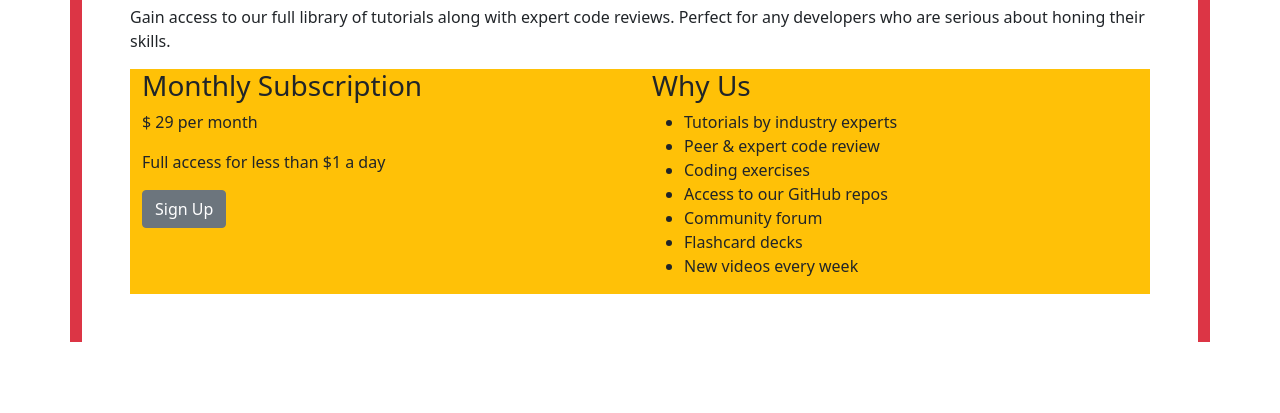
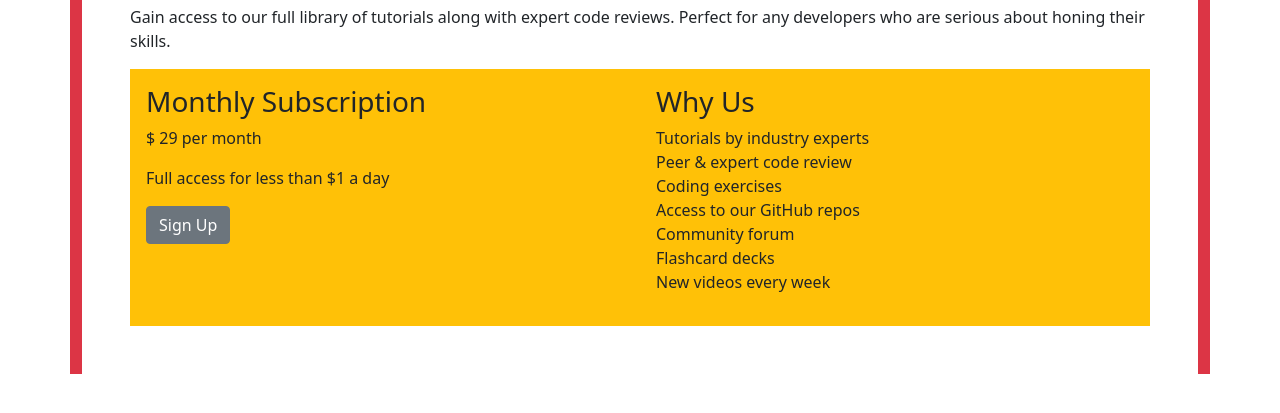
Before and after one commit to timidij/bootstraptask, a plain HTML site: page price.html in a window 1280 px wide. Shown: the part 253-666 px from the top of the page. Drawn offline with nearby package versions, Linux system fonts and the light colour scheme.

Commit message:
price html modified

```diff
--- a/price.html
+++ b/price.html
@@ -3,7 +3,7 @@
 <head>
     <meta charset="UTF-8">
     <meta name="viewport" content="width=device-width, initial-scale=1.0">
-    <title>About us</title>
+    <title>price</title>
     <link href="https://cdn.jsdelivr.net/npm/bootstrap@5.0.2/dist/css/bootstrap.min.css" rel="stylesheet" integrity="sha384-EVSTQN3/azprG1Anm3QDgpJLIm9Nao0Yz1ztcQTwFspd3yD65VohhpuuCOmLASjC" crossorigin="anonymous">
 </head>
 <body>
@@ -52,12 +52,12 @@
               </p>
 
             </div>
-            <div class="container">
+            <div class="container ">
 
 
               <div class="row bg-warning">
 
-                  <div class="col-12 col-sm-12 col-md-6 col-lg-6">
+                  <div class="col-12 col-sm-12 col-md-6 col-lg-6 p-3">
                     <h3>
                       Monthly Subscription
                     </h3>
@@ -74,12 +74,12 @@
                     </button>
                   </div>
 
-                  <div class="col-12 col-sm-12 col-md-6 col-lg-6">
+                  <div class="col-12 col-sm-12 col-md-6 col-lg-6 p-3">
                     <h3>
                       Why Us
 
                     </h3>
-                    <ul >
+                    <ul class="list-unstyled">
                       <li>
                         Tutorials by industry experts
 
```
